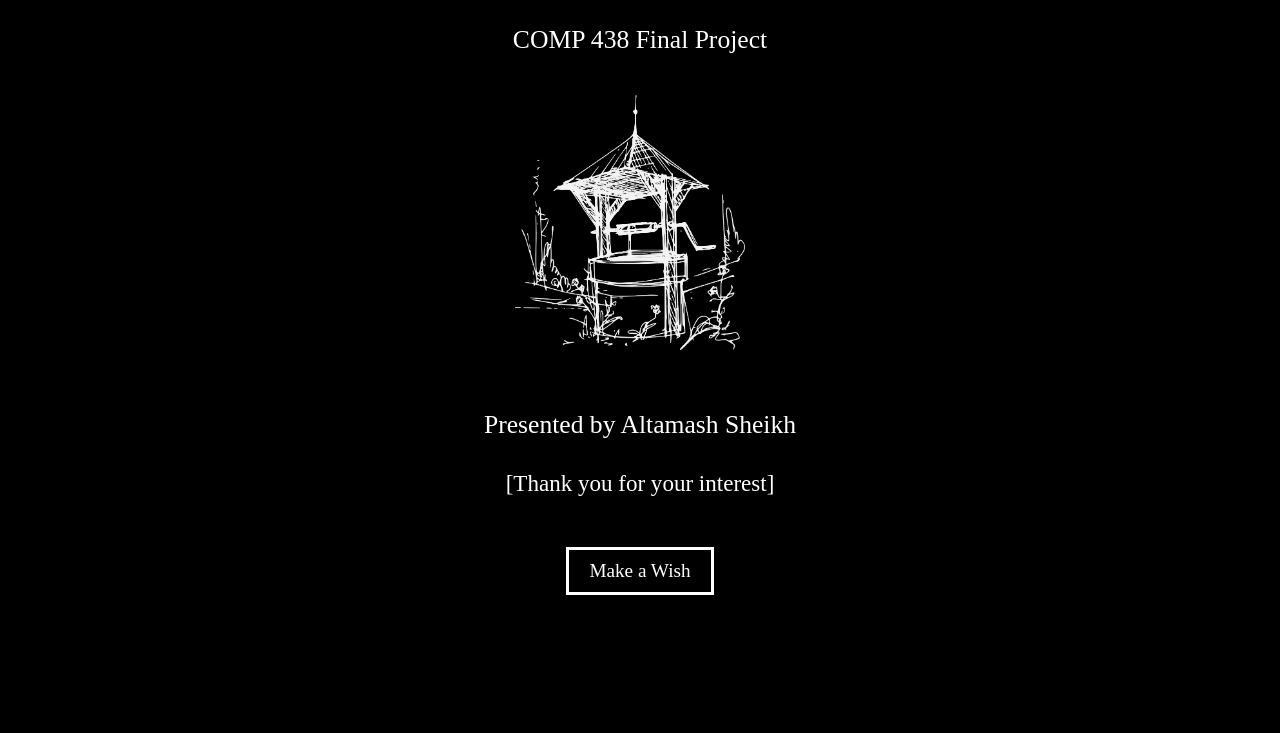
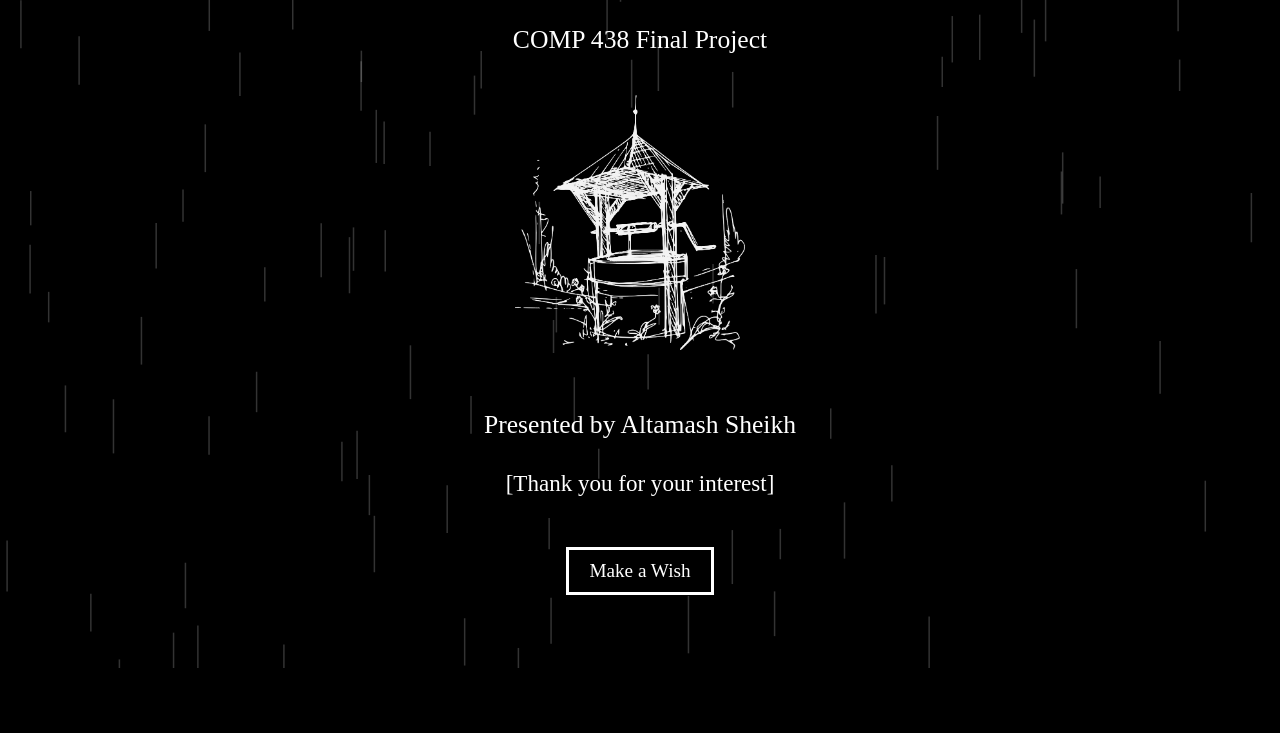
Before and after one commit to altam-sh/Water-Ripple-Simulator, a plain HTML site: page web/index.html in a window 1280 px wide. Shown: the part 132-865 px from the top of the page. Drawn offline with Linux system fonts and the light colour scheme.

Commit message:
differentiated home page and main page rain effect

```diff
--- a/web/css/styles.css
+++ b/web/css/styles.css
@@ -3,10 +3,10 @@ body {
     flex-direction: column;
     justify-content: center;
     align-items: center;
-    height: 100vh;
+    min-height: 100vh;
     background-color: black;
     margin: 0;
-    perspective: 1000px; /* Add perspective for 3D effect */
+    perspective: 1500px; /* Add perspective for 3D effect */
     overflow: hidden;
 }
 
@@ -79,3 +79,23 @@ body {
     transition: bottom 1s ease, left 1s ease, transform 1s ease, opacity 1s ease;
     opacity: 0; /* Initially hidden */
 }
+
+#ripple-canvas {
+    position: fixed;
+    top: 0;
+    left: 0;
+    width: 100vw;
+    height: 100vh;
+    z-index: -1; /* Ensures it's behind all other content */
+    pointer-events: none; /* Prevents interaction */
+}
+
+#rain-canvas {
+    position: fixed;
+    top: 0;
+    left: 0;
+    width: 100vw;
+    height: 100vh;
+    z-index: -1;
+    pointer-events: none;
+}
--- a/web/index.html
+++ b/web/index.html
@@ -7,6 +7,8 @@
     <link rel="stylesheet" href="css/styles.css">
 </head>
 <body>
+    <canvas id="ripple-canvas"></canvas>
+    <canvas id="rain-canvas"></canvas>
     <div id="textAbove1">Water Ripple Simulator</div>
     <div id="textAbove2">COMP 438 Final Project</div>
     <img id="picture" src="assets/wishingwell.png" alt="Your Picture">
@@ -15,5 +17,6 @@
     <div id="coin"></div>
     <button id="tossButton">Make a Wish</button>
     <script src="script.js"></script>
+    <script src="ripplehome.js"></script>
 </body>
 </html>
--- a/web/ripple.js
+++ b/web/ripplehome.js
@@ -58,7 +58,7 @@ function createRaindrop() {
         x: Math.random() * rainCanvas.width,
         y: Math.random() * rainCanvas.height * -1, // Start above screen
         speed: Math.random() * 10 + 10, // Faster drops (was 2-4, now 10-20)
-        length: Math.random() * 10 + 10 // Line length (10 to 20 px)
+        length: Math.random() * 30 + 30 // Line length (10 to 20 px)
     };
 }
 
```
